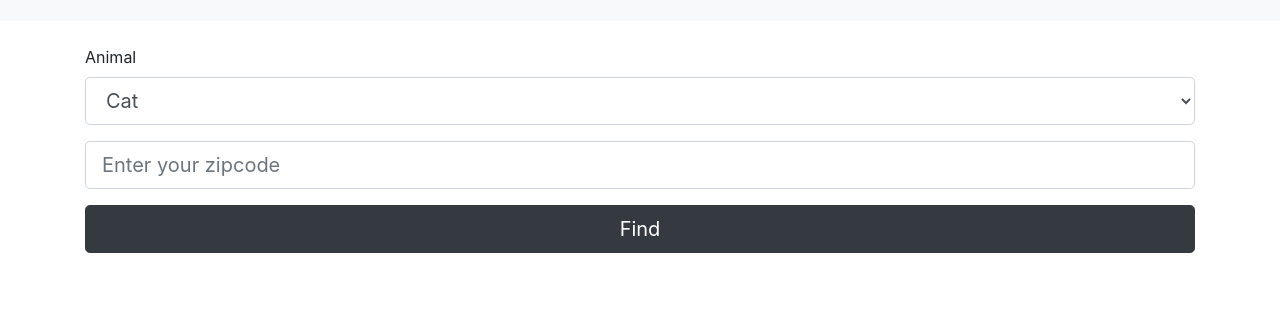
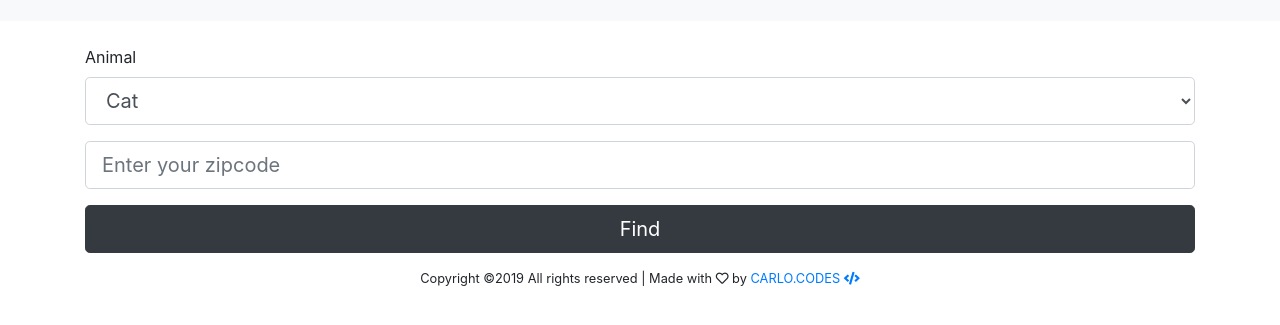
Before and after one commit to carlocabrera/pet-hero, a plain HTML site: page index.html in a window 1280 px wide. Shown: the part 67-392 px from the top of the page. Drawn offline with nearby package versions, Linux system fonts and the light colour scheme.

Commit message:
Update index.html

```diff
--- a/index.html
+++ b/index.html
@@ -34,6 +34,13 @@
 
     <div id="results"></div>
   </div>
+  <footer class="bg-black small text-center text-grey-50">
+
+      <div class="container">
+              Copyright ©<script>document.write(new Date().getFullYear());</script> All rights reserved | Made with <i class="far fa-heart" aria-hidden="true"></i> by <a href="http://carlo.codes" target="_blank">CARLO.CODES <i class="fas fa-code"></i></a>
+      </div>
+
+    </footer>
 
   <script src="main.fb6bbcaf.js"></script>
 </body>
```
